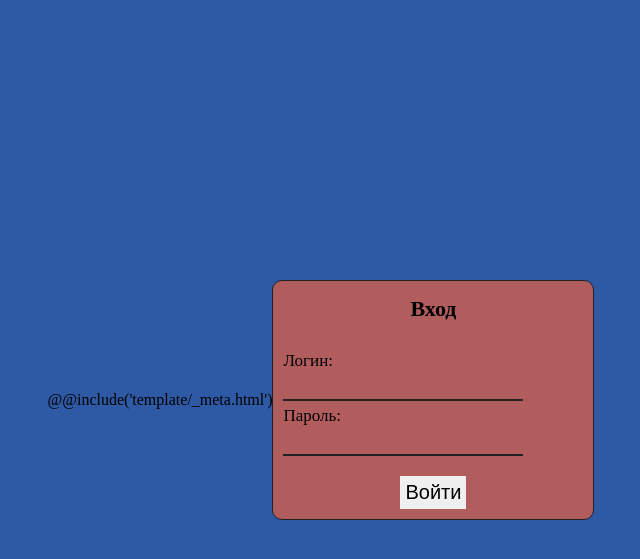
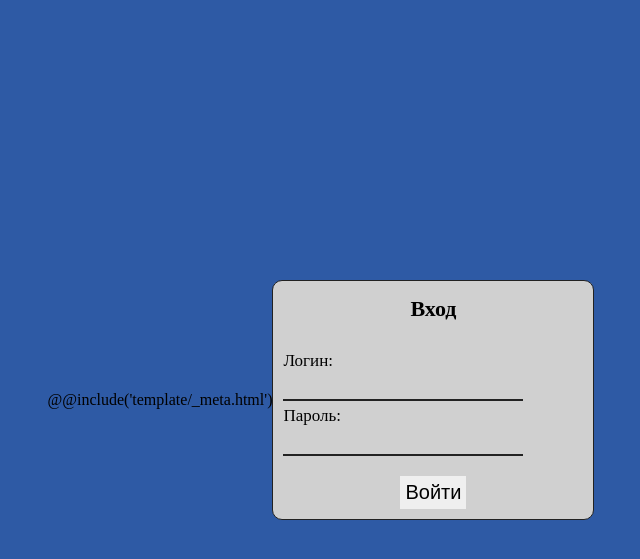
Before and after one commit to lazaryan/CyberGarden, a PHP site: page /login.html in a window 1280 px wide. Shown: the top 559 px of the page, without its empty margins (319-959 px from the left). Run offline with PHP 8.4, Linux system fonts and the light colour scheme; style sheets or scripts are compiled from the project's sources.

Commit message:
change color

```diff
--- a/src/less/login.less
+++ b/src/less/login.less
@@ -99,7 +99,7 @@
     border: 1px solid #222222;
     border-radius: 10px;
     padding: 10px;
-    background-color: #b25d5d;
+    background-color: #d0d0d0;
   }
 
   &__title {
```
